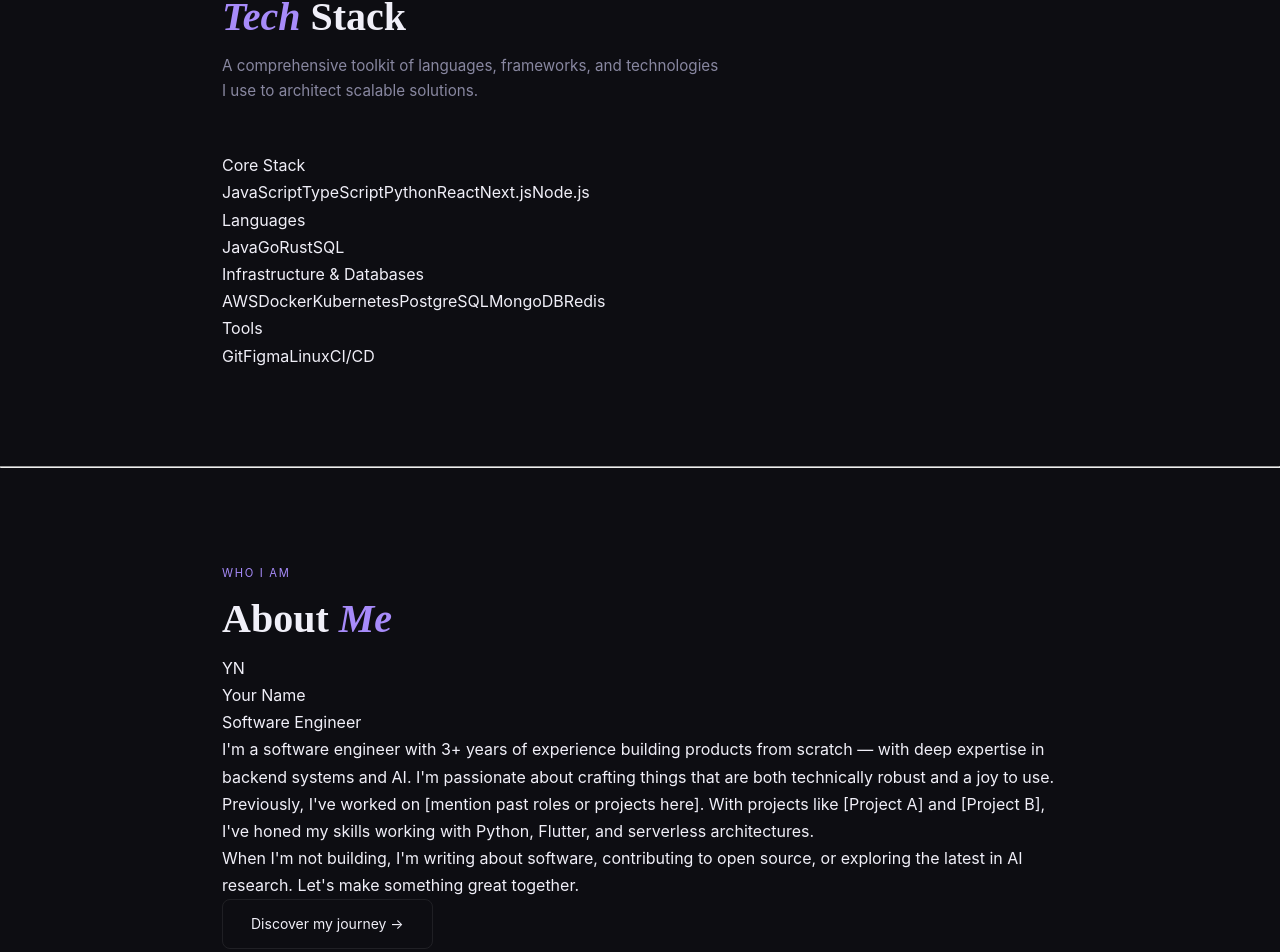
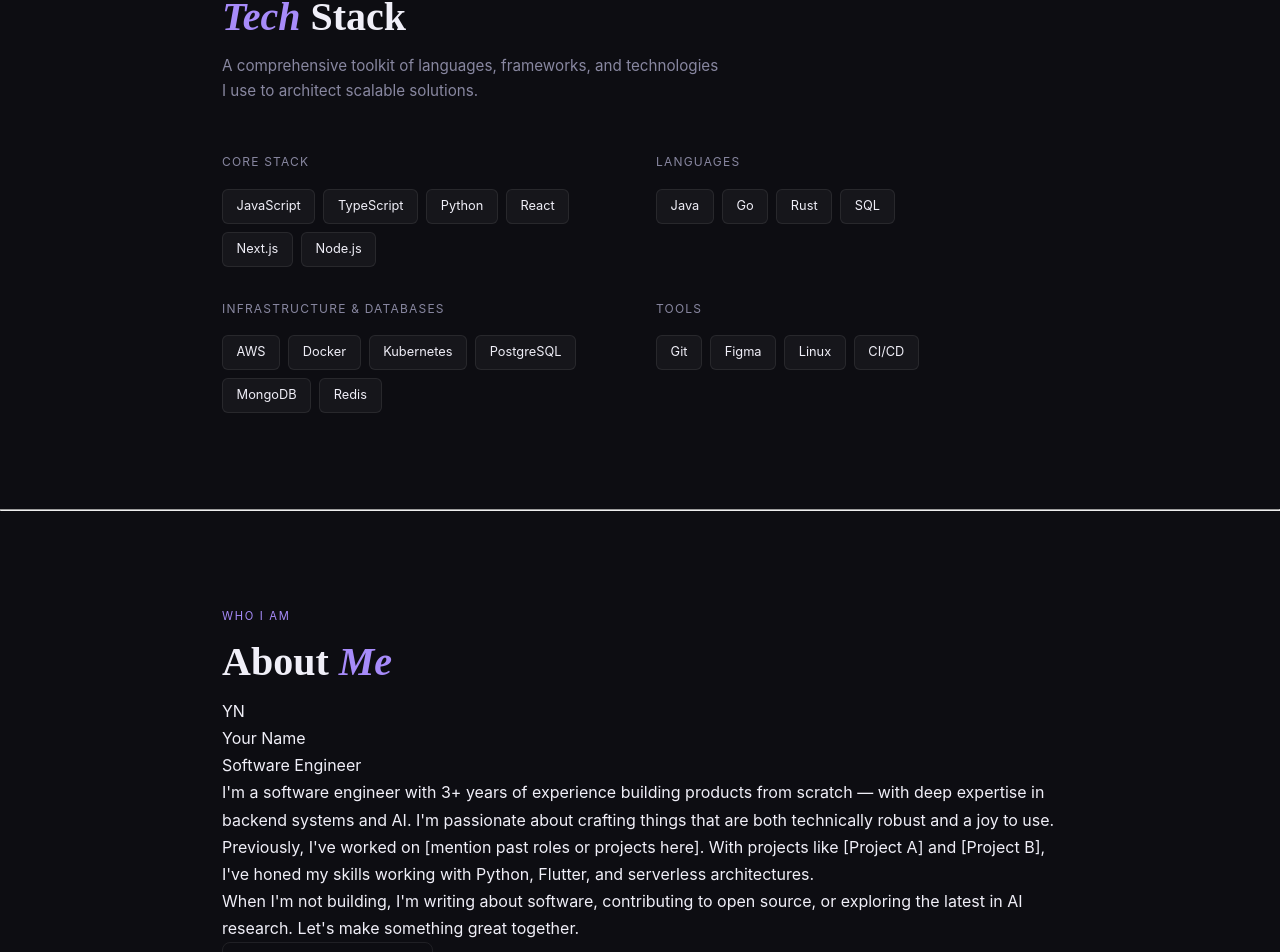
Before and after one commit to Rod7678/Rohit-s_portfolio, a React (Vite) app: page / in a window 1280 px wide. Shown: the part 2944-3896 px from the top of the page. Built offline with nearby package versions, Linux system fonts and the light colour scheme.

Commit message:
add TechStackSection component and associated CSS for styling

```diff
--- a/src/components/TechStackSection/TechStackSection.jsx
+++ b/src/components/TechStackSection/TechStackSection.jsx
@@ -1,3 +1,5 @@
+import "./techStackSection.css";
+
 const TeckStackSection = () => {
   return (
     <section id="stack">
--- /dev/null
+++ b/src/components/TechStackSection/techStackSection.css
@@ -0,0 +1,31 @@
+.tech-section {
+  display: grid;
+  grid-template-columns: 1fr 1fr;
+  gap: 2rem;
+}
+
+.tech-group-label {
+  font-size: 0.75rem;
+  text-transform: uppercase;
+  letter-spacing: 0.1em;
+  color: var(--muted);
+  margin-bottom: 1rem;
+}
+
+.tech-pills {
+  display: flex;
+  flex-wrap: wrap;
+  gap: 0.5rem;
+}
+.tech-pill {
+  background: var(--card-bg);
+  border: 1px solid var(--border);
+  border-radius: 6px;
+  padding: 0.35rem 0.85rem;
+  font-size: 0.8rem;
+  color: var(--text);
+  transition: border-color 0.2s;
+}
+.tech-pill:hover {
+  border-color: rgba(167, 139, 250, 0.4);
+}
```
